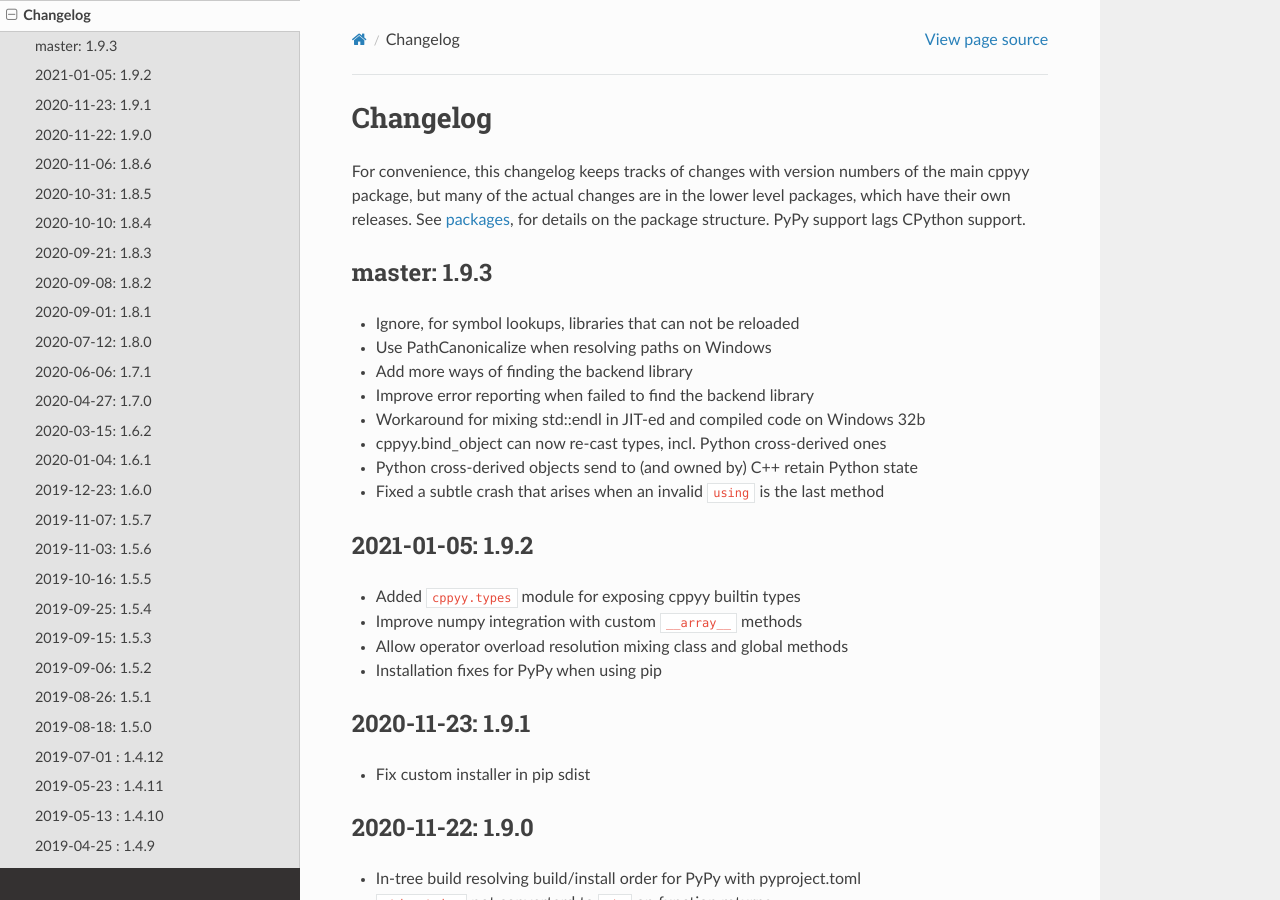
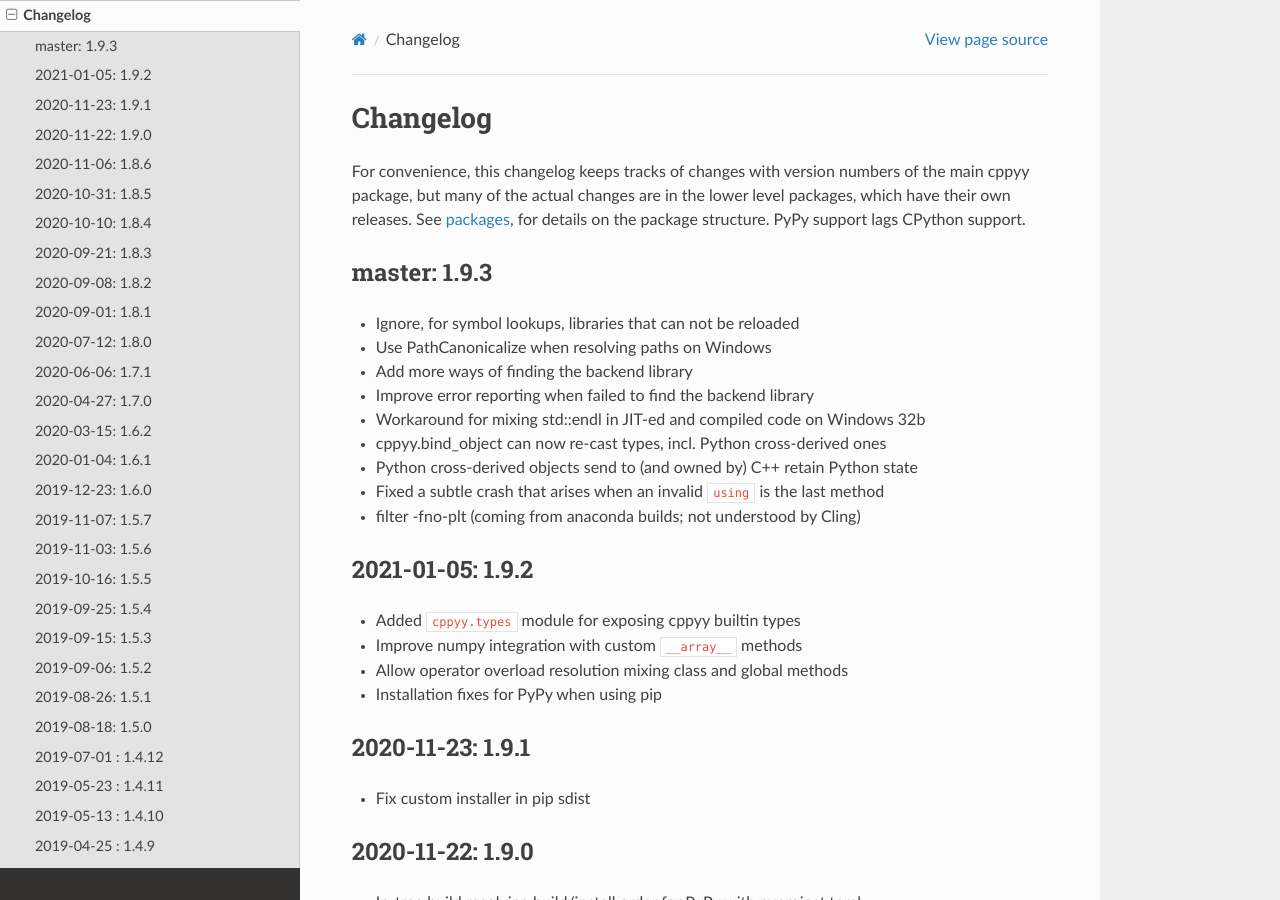
Before and after one commit to wlav/cppyy, a Sphinx documentation site: the page built from doc/source/changelog.rst, in a window 1280 px wide and 900 px high. Built offline with Sphinx 7.4.7 and the Read the Docs theme 2.0.0, drawn with Linux system fonts in a browser that asks for light colours.

Commit message:
filter -fno-plt (coming from anaconda builds; not understood by Cling)

```diff
--- a/doc/source/changelog.rst
+++ b/doc/source/changelog.rst
@@ -21,6 +21,7 @@
 * cppyy.bind_object can now re-cast types, incl. Python cross-derived ones
 * Python cross-derived objects send to (and owned by) C++ retain Python state
 * Fixed a subtle crash that arises when an invalid ``using`` is the last method
+* filter -fno-plt (coming from anaconda builds; not understood by Cling)
 
 
 2021-01-05: 1.9.2
```
